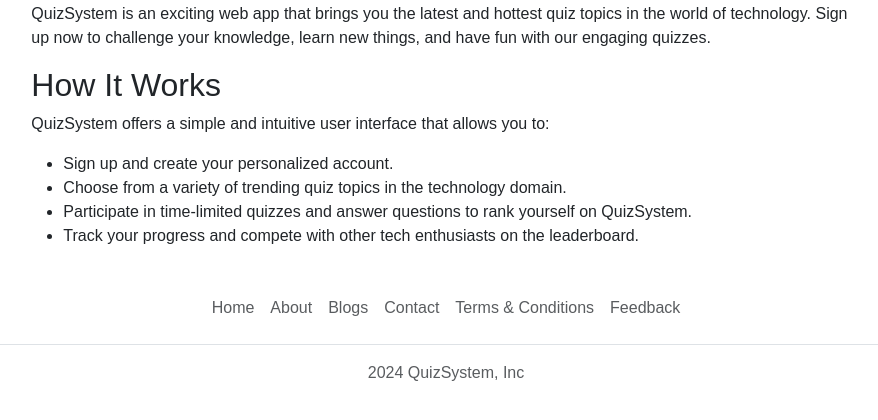
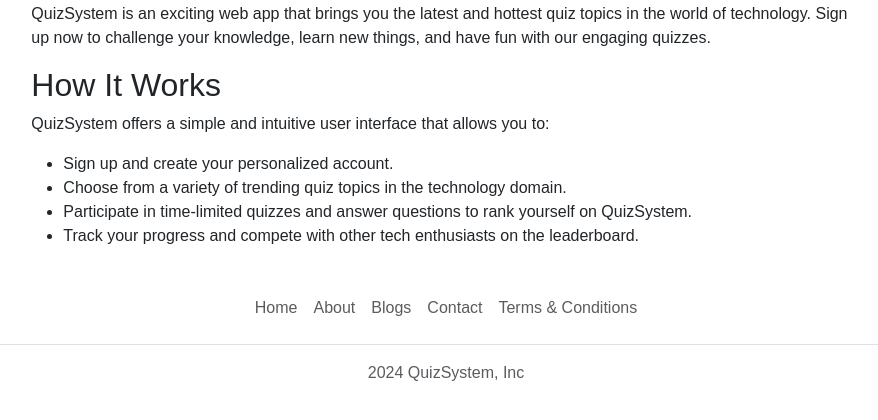
Before and after one commit to sensenhon/QuizSystem, a Django app: page /about in a window 1280 px wide. Shown: the part 264-684 px from the top of the page, without its empty margins (194-1072 px from the left). Run offline with Django 4.2, Linux system fonts and the light colour scheme; parts of the project's set-up code (start-up, migrations or seed data) failed here and were passed over; some libraries are stand-ins or nearby versions.

Commit message:
Remove Feedback at footer

```diff
--- a/templates/components/footer.html
+++ b/templates/components/footer.html
@@ -5,7 +5,6 @@
         <li class="nav-item"><a href="{% url 'blogs' %}" class="nav-link px-2 text-body-secondary">Blogs</a></li>
         <li class="nav-item"><a href="{% url 'contact' %}" class="nav-link px-2 text-body-secondary">Contact</a></li>
         <li class="nav-item"><a href="{% url 'terms' %}" class="nav-link px-2 text-body-secondary">Terms & Conditions</a></li>
-        <li class="nav-item"><a href="#" class="nav-link px-2 text-body-secondary">Feedback</a></li>
     </ul>
     <p class="text-center text-body-secondary">2024 QuizSystem, Inc</p>
 </footer>
```
